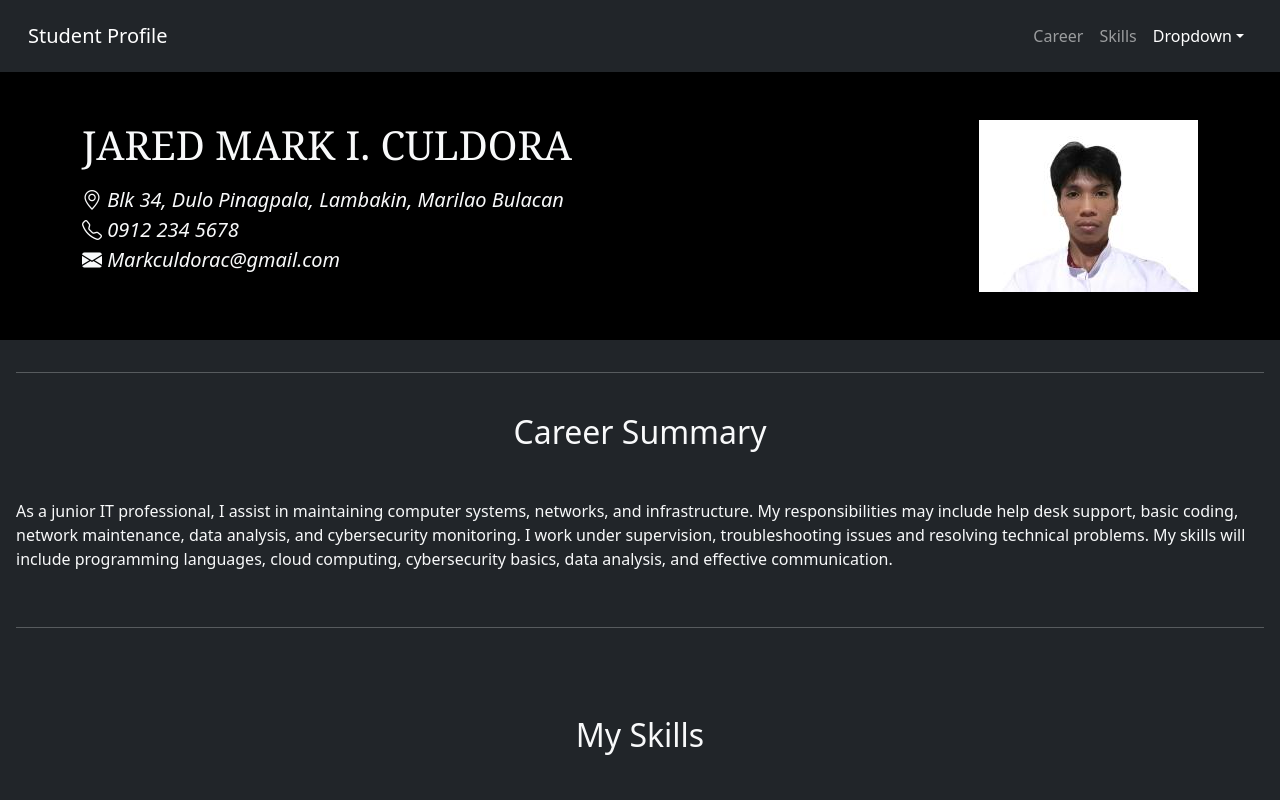
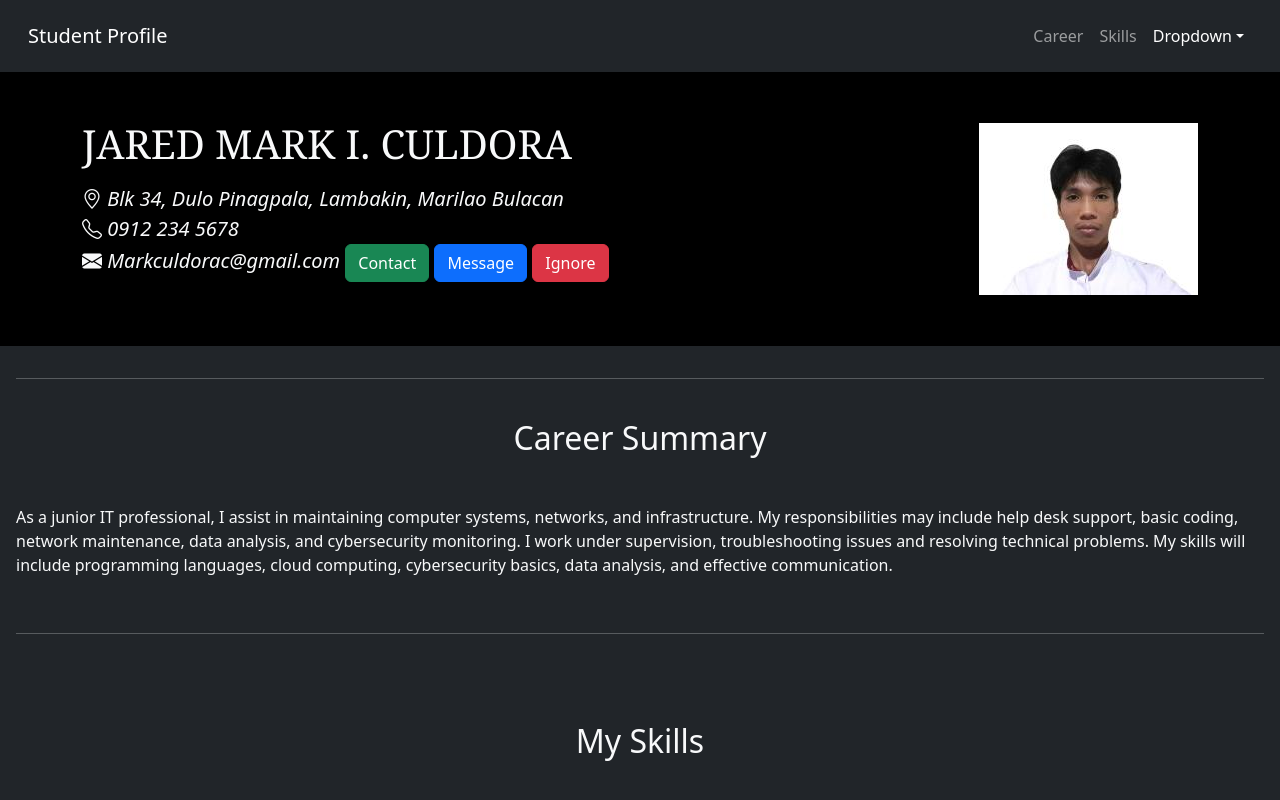
Before and after one commit to JaredmCuldora/bootsstrap, a plain HTML site: page index.html in a window 1280 px wide. Shown: the top 800 px of the page. Drawn offline with nearby package versions, Linux system fonts and the light colour scheme.

Commit message:
Update index.html

```diff
--- a/index.html
+++ b/index.html
@@ -55,6 +55,9 @@
                   <i class="bi bi-geo-alt"> Blk 34, Dulo Pinagpala, Lambakin, Marilao Bulacan</i> <br>
                   <i class="bi bi-telephone"> 0912 234 5678</i> <br>
                   <i class="bi bi-envelope-fill"> Markculdorac@gmail.com</i>
+                    <button type="button" class="btn btn-success">Contact</button>
+                      <button type="button" class="btn btn-primary">Message</button>
+                      <button type="button" class="btn btn-danger">Ignore</button>
                 </p>
 
             </div>
```
